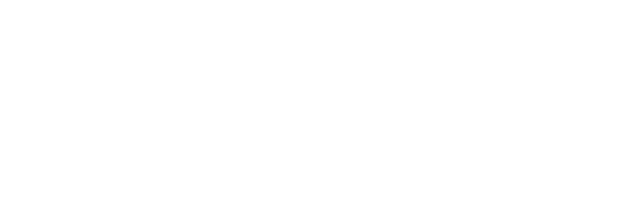
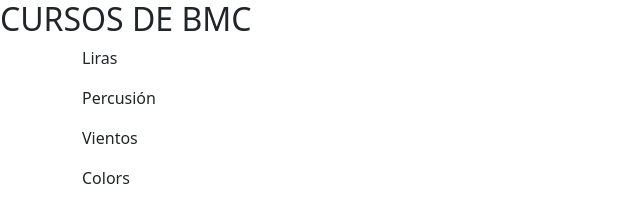
Before and after one commit to artisticAnarchist/bootstrap-react-2901771, a plain HTML site: page 0-BMC/index.html in a window 1280 px wide. Shown: the whole page, without its empty margins (0-640 px from the left). Drawn offline with nearby package versions, Linux system fonts and the light colour scheme.

Commit message:
Actualización Pequeña
Se actualizó el index para empezar a hacer los modulos, se creo el .css y .js

```diff
--- a/0-BMC/index.html
+++ b/0-BMC/index.html
@@ -3,12 +3,29 @@
 <head>
     <meta charset="UTF-8">
     <meta name="viewport" content="width=device-width, initial-scale=1.0">
-    <title>Home</title>
+    <title>Modulos</title>
+    <link rel="stylesheet" href="https://cdn.jsdelivr.net/npm/bootstrap-icons@1.11.3/font/bootstrap-icons.min.css">
     <link href="https://cdn.jsdelivr.net/npm/bootstrap@5.3.3/dist/css/bootstrap.min.css" rel="stylesheet" integrity="sha384-QWTKZyjpPEjISv5WaRU9OFeRpok6YctnYmDr5pNlyT2bRjXh0JMhjY6hW+ALEwIH" crossorigin="anonymous">
+    <link rel="stylesheet" href="./css/style.css">
 </head>
 <body>
-
-
+    <div class="col-6">
+        <h2>CURSOS DE BMC</h2>
+    </div>
+<div class="container">
+    <div class="col-4">
+        <p>Liras</p>
+    </div>
+    <div>
+        <p>Percusión</p>
+    </div>
+    <div>
+        <p>Vientos</p>
+    </div>
+    <div>
+        <p>Colors</p>
+    </div>
+</div>
 
     <script src="https://cdn.jsdelivr.net/npm/bootstrap@5.3.3/dist/js/bootstrap.bundle.min.js" integrity="sha384-YvpcrYf0tY3lHB60NNkmXc5s9fDVZLESaAA55NDzOxhy9GkcIdslK1eN7N6jIeHz" crossorigin="anonymous"></script>
 </body>
```
Also changed, not shown: 0-BMC/css/style.css (added), 0-BMC/js/app.js (added).
